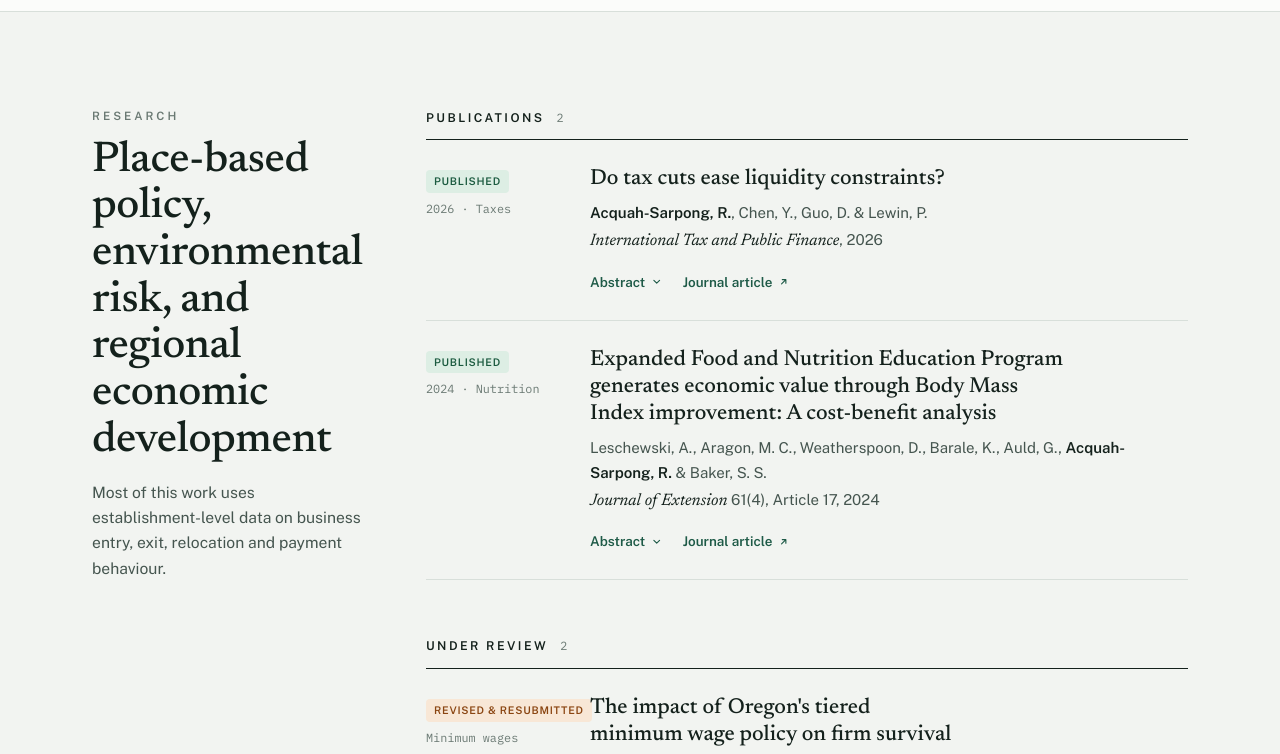
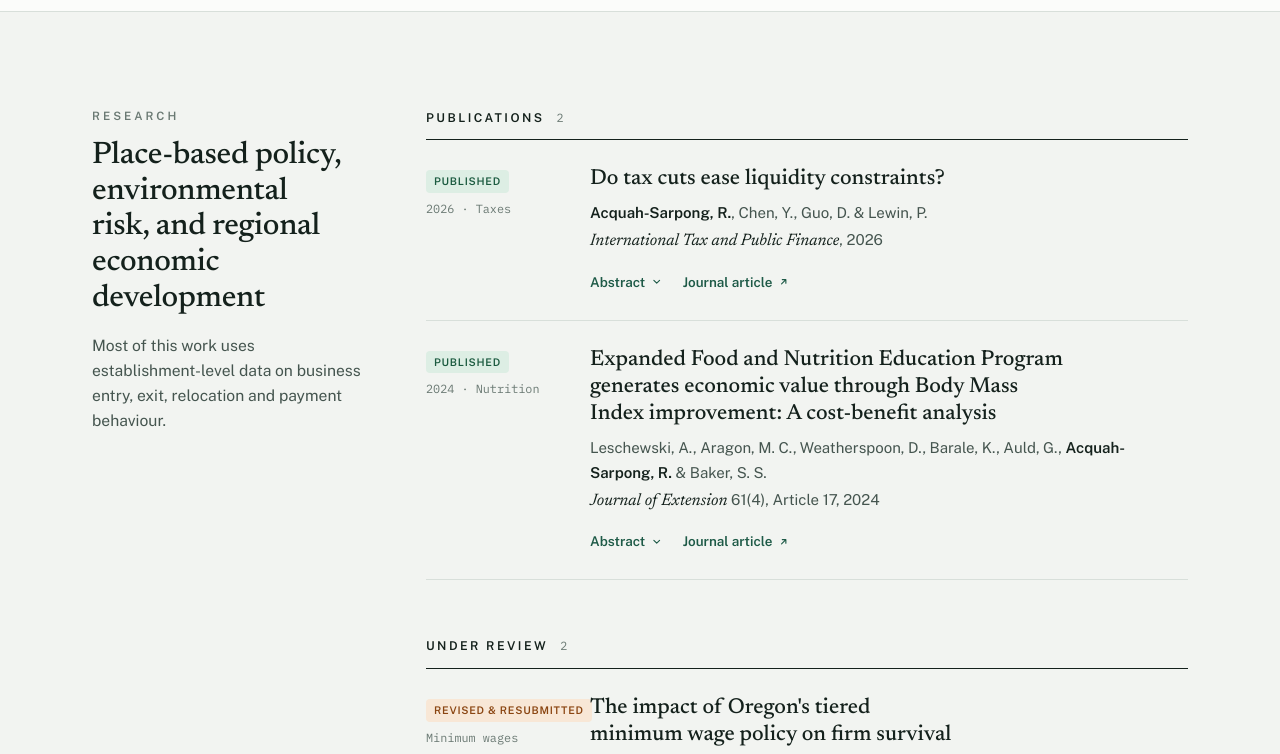
Before and after one commit to Rasarpong/Rasarpong.github.io, a plain HTML site: page index.html in a window 1280 px wide. Shown: the part 980-1734 px from the top of the page. Drawn offline with nearby package versions, Linux system fonts and the light colour scheme.

Commit message:
Smaller Research heading

```diff
--- a/index.html
+++ b/index.html
@@ -141,6 +141,8 @@ body::before{content:"";position:fixed;inset:0 0 auto;height:env(safe-area-inset
 .aside .label{margin-bottom:14px}
 h2{margin:0 0 16px;font-family:var(--font-display);font-weight:500;font-size:clamp(2rem,1.5rem + 1.6vw,2.7rem);line-height:1.08;letter-spacing:-.01em;text-wrap:balance}
 .intro{margin:0;color:var(--ink-2);font-size:.98rem;line-height:1.6}
+/* the Research heading is long; a smaller size keeps it to about four lines in the label column */
+#research-h{font-size:clamp(1.6rem,1.2rem + 1vw,1.95rem);line-height:1.15}
 .content{min-width:0}
 @media (max-width:900px){.section{padding-block:64px}.sheet{grid-template-columns:1fr;gap:32px}.aside{position:static}}
 
```
Also changed, not shown: wildfire-relocation/index.html (+2 -0 lines).
